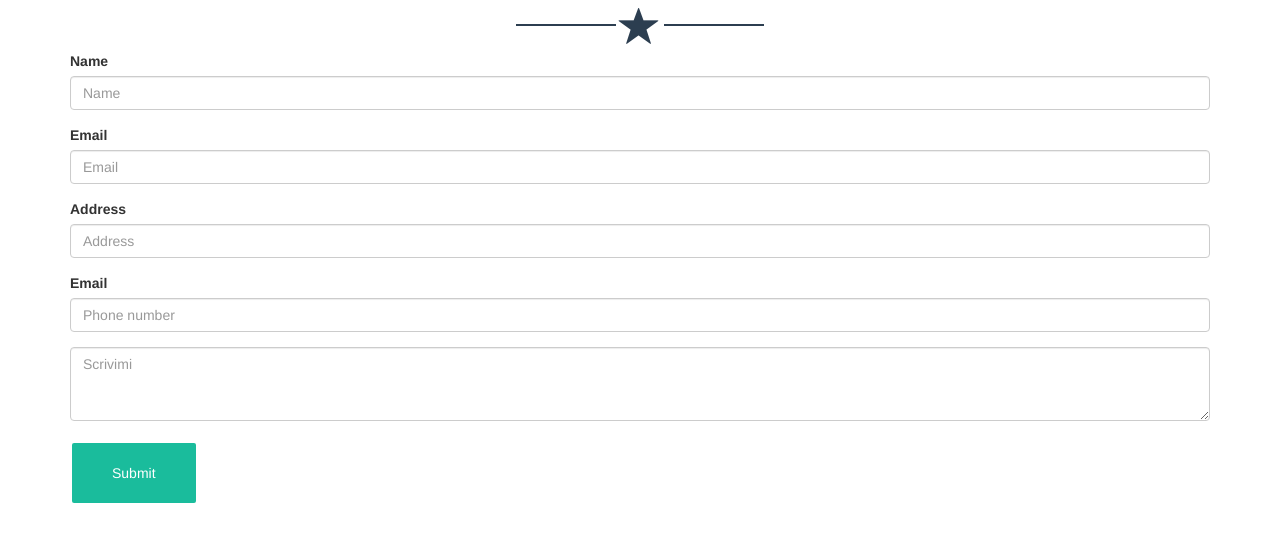
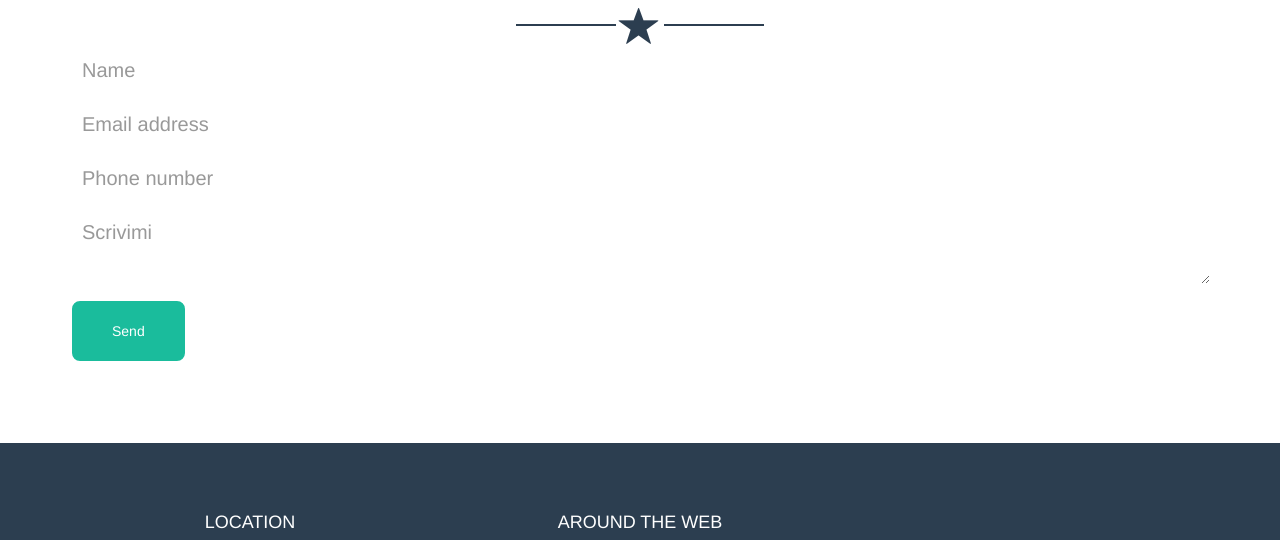
Before and after one commit to federicobartoli/html-css-bootstrap-freelancer, a plain HTML site: page index.html in a window 1280 px wide. Shown: the part 2077-2617 px from the top of the page. Drawn offline with nearby package versions, Linux system fonts and the light colour scheme.

Commit message:
Contact me

```diff
--- a/css/style.css
+++ b/css/style.css
@@ -172,6 +172,17 @@ h1 {
     margin-top: 30px;
 }
 
+.form-group {
+    padding-top: 5px;
+    border:none;
+    border-radius: 0;
+    background: 0 0 ;
+    box-shadow: none;
+}
+
+::placeholder {
+    font-size: 20px;
+}
 
 /* .pointer:hover {
     filter: drop-shadow(10px 10px 100px green);
@@ -228,6 +239,10 @@ h4 {
     border-radius: 50%
 }
 
+.bottombtm {
+    border-radius: 10px;
+}
+
 
 @media screen and (max-width:420px) {
     .col-xs-9 {
--- a/index.html
+++ b/index.html
@@ -143,23 +143,16 @@
                         <div class="col-xs-12">
                             <form class="text-left">
                               <div class="form-group">
-                                <label for="exampleInputName">Name</label>
-                                <input type="email" class="form-control" id="name" placeholder="Name">
+
+                                <input type="email" class="form-control form-group" id="name" placeholder="Name">
                               </div>
                               <div class="form-group">
-                                <label for="email">Email</label>
-                                <input type="email" class="form-control" id="exampleInputemal" placeholder="Email">
+                            <input type="email" class="form-control form-group" id="exampleInputemal" placeholder="Email address">
                               </div>
-                              <div class="form-group">
-                                <label for="address">Address</label>
-                                <input type="address" class="form-control" id="exampleaddress" placeholder="Address">
+                              <div class="form-group"><input type="phone" class="form-control form-group" id="phone" placeholder="Phone number">
                               </div>
-                              <div class="form-group">
-                                <label for="phone">Email</label>
-                                <input type="phone" class="form-control" id="phone" placeholder="Phone number">
-                              </div>
-                              <textarea class="form-control" rows="3" placeholder="Scrivimi"></textarea>
-                              <button type="submit" class="btn btn-default">Submit</button>
+                              <textarea class="form-control form-group" rows="3" placeholder="Scrivimi"></textarea>
+                              <button type="submit" class="btn btn-default bottombtm">Send</button>
                             </form>
                         </div>
                     </div>
```
